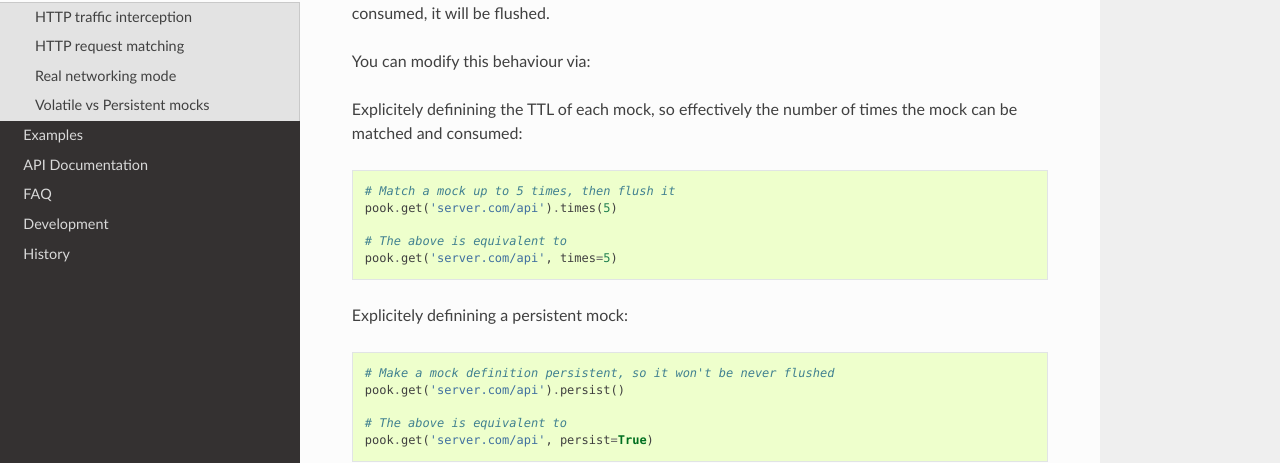
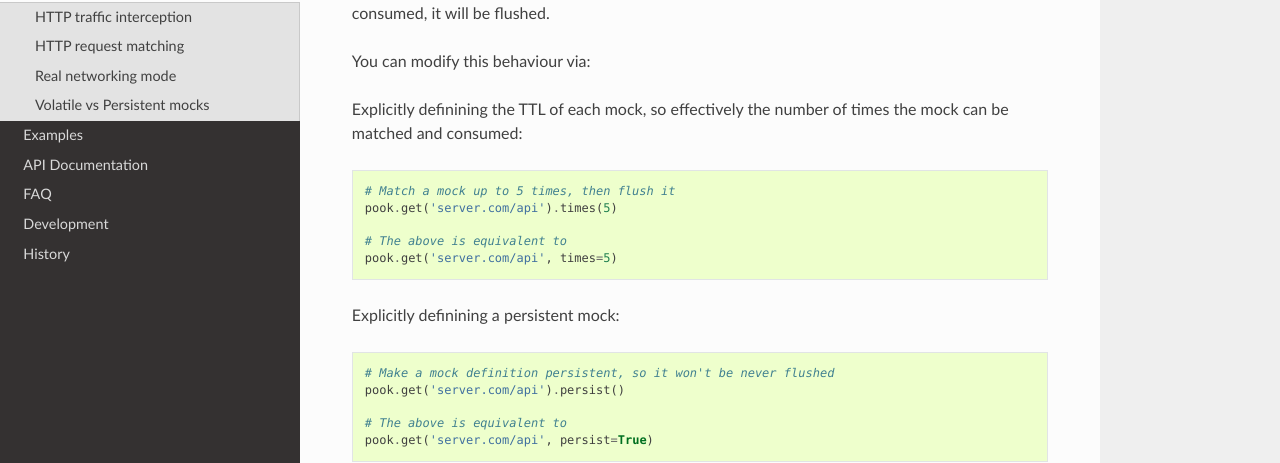
Before and after one commit to h2non/pook, a Sphinx documentation site: the page built from docs/how_it_works.rst, in a window 1280 px wide and 900 px high, scrolled down 981 px. Shown: the part 249-712 px from the top of the window. Built offline with Sphinx 7.4.7 and the Read the Docs theme 2.0.0, drawn with Linux system fonts in a browser that asks for light colours.

Commit message:
fix(docs): type

```diff
--- a/docs/how_it_works.rst
+++ b/docs/how_it_works.rst
@@ -53,7 +53,7 @@ and therefore consumed, it will be flushed.
 
 You can modify this behaviour via:
 
-Explicitely definining the TTL of each mock, so effectively the number of times the mock can be matched and consumed:
+Explicitly definining the TTL of each mock, so effectively the number of times the mock can be matched and consumed:
 
 .. code:: python
 
@@ -64,7 +64,7 @@ Explicitely definining the TTL of each mock, so effectively the number of times
     pook.get('server.com/api', times=5)
 
 
-Explicitely definining a persistent mock:
+Explicitly definining a persistent mock:
 
 .. code:: python
 
```
